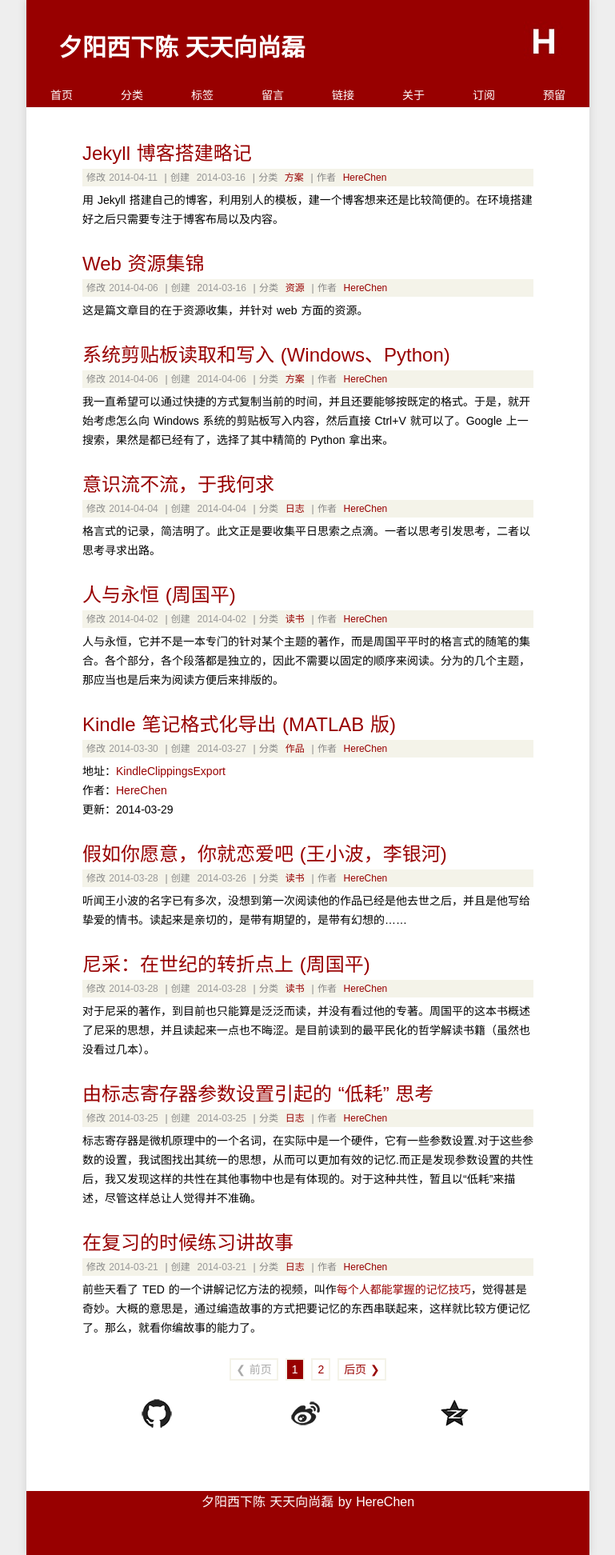
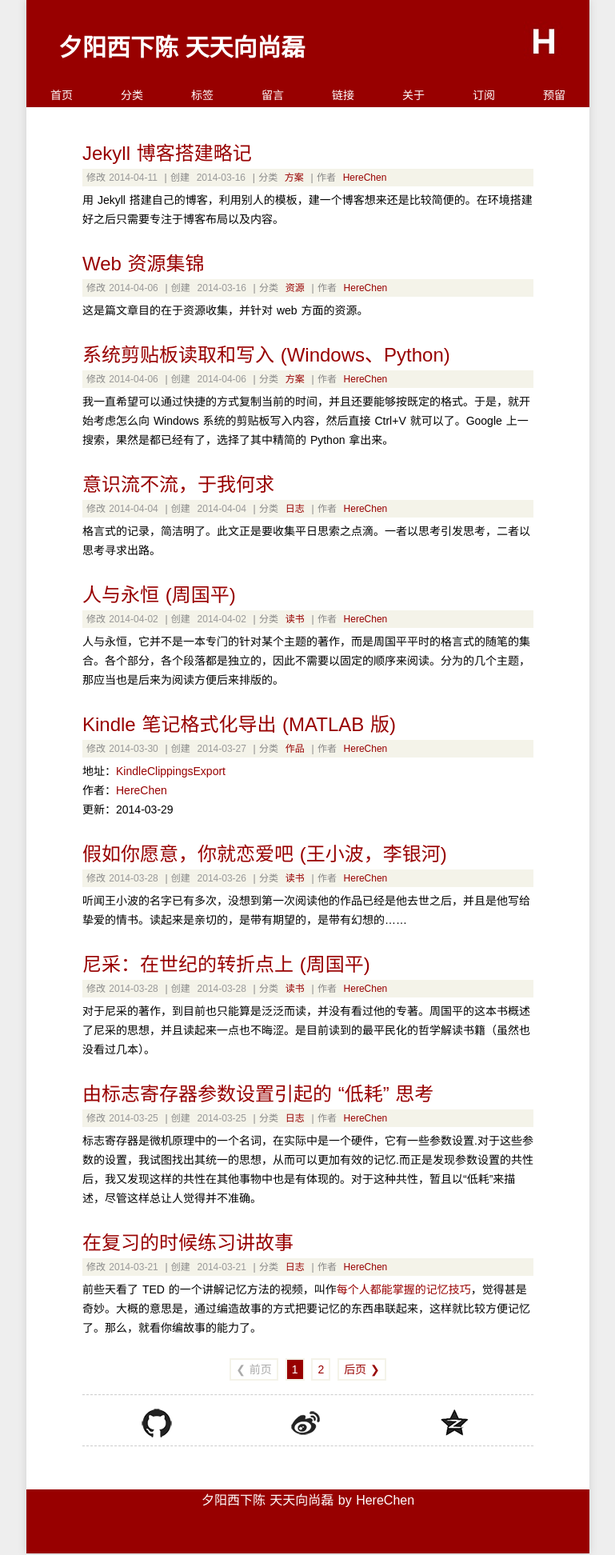
Before and after one commit to Xuezhiyuanlin/herechen.github.io, a Jekyll site: the page built from index.html, in a window 1280 px wide. Shown: the whole page at 80% size, without its empty margins (255-1024 px from the left). Built offline with Jekyll 4.4.1, drawn with Linux system fonts in a browser that asks for light colours; some web fonts are replaced; Markdown is read by kramdown in place of the engine named in the settings; the list of posts is cut into pages by our own code.

Commit message:
herechen

```diff
--- a/index.html
+++ b/index.html
@@ -65,6 +65,7 @@ layout: page
   {% endif %}
 </div>
 
+<hr>
 <div id="social-icons">
   <ul>
     <li><a href="https://github.com/HereChen"><img src="/assets/github-icon-small.png"></a></li>
@@ -72,3 +73,4 @@ layout: page
     <li><a href="http://{{ site.qq }}.qzone.qq.com"><img src="/assets/qqzone-icon-small.png"></a></li>
   </ul>
 </div>
+<hr>
--- a/media/css/style.css
+++ b/media/css/style.css
@@ -38,7 +38,7 @@ blockquote{margin:1em 0em;padding-left:1.5em;}
 blockquote p{margin:0;padding:.5em 0;}
 
 .container{
-	min-width: 400px;
+	min-width: 450px;
 	max-width: 1000px;
 	width: 55%;
 	margin:0 auto;
@@ -144,10 +144,8 @@ footer a:hover {border-bottom: 1px dashed #BBB;text-decoration: none;color: #fff
 .paginator a,.paginator span{padding: 4px 6px;margin: 2px;text-decoration: none;border: 2px solid #f4f3e9;}
 .paginator .current-page {color: white;background: #980000;}
 .paginator a:hover{color: #ffffff;background: #980000;}
-
 .displaybutton{font-family: "Microsoft YaHei";font-size: 16px;width:100%; height:30px;background: #f4f3e9;color:#980000;vertical-align: middle; cursor: pointer;}
 #instantclick-bar{background: #980000;}
-
-#social-icons ul{margin: 0;padding: 0;display: block;height: 77px;}
-#social-icons ul li{width: 33%;height: 42px;display: block;float: left;}
+#social-icons ul{margin: 0;padding: 0;display: block;height: 42px;}
+#social-icons ul li{width: 33%;display: block;float: left;}
 #social-icons ul li img{box-shadow: 0px 0px 0px #999}
```
